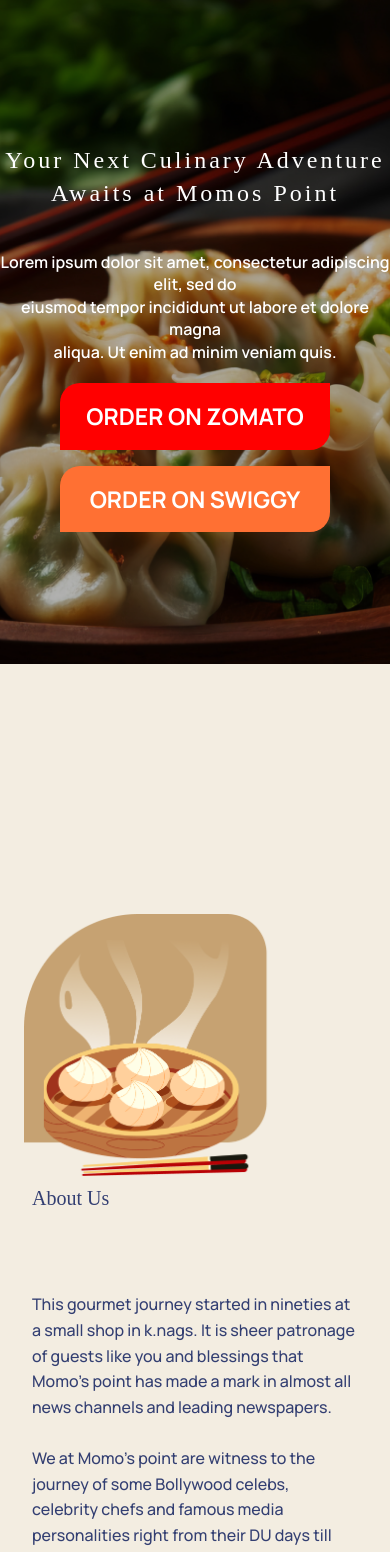
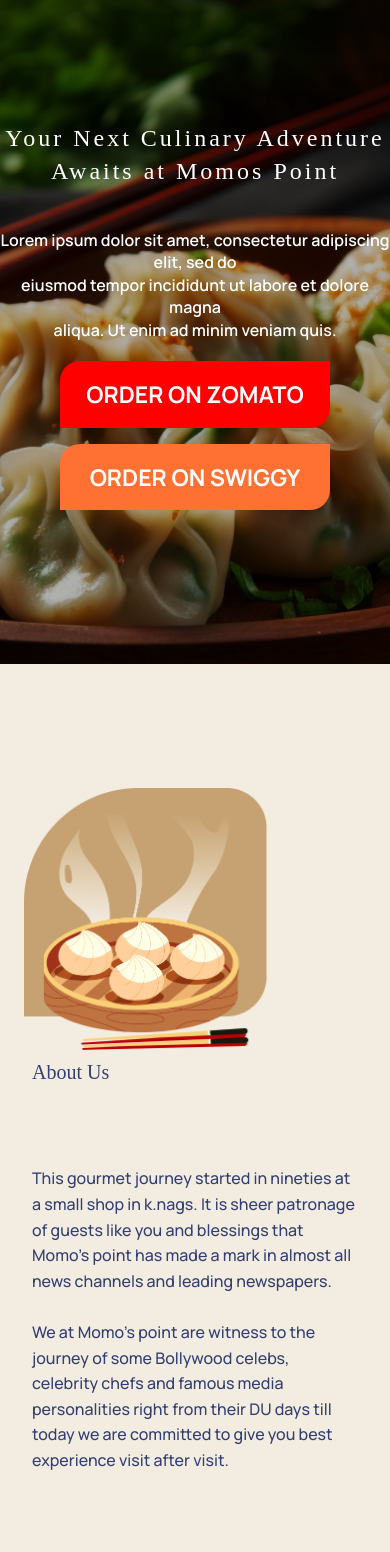
Before and after one commit to prabhat135/Momos-Point, a React (Vite) app: page /#/ in a window 390 px wide. Shown: the part 180-1732 px from the top of the page. Built offline with nearby package versions, Linux system fonts and the light colour scheme; a web font is replaced by a local one.

Commit message:
Refactor CSS and JSX code

```diff
--- a/src/MainPage.css
+++ b/src/MainPage.css
@@ -2,13 +2,13 @@
 /* =================home css==================== */
 
 .home_content {
-    text-align: center;
+    /* text-align: center; */
     color: white;
     display: flex;
     flex-direction: column;
     align-items: center;
-    justify-content: center;
-    height: 86vh;
+    /* justify-content: center; */
+    /* height: 86vh; */
 }
 
 
--- a/src/MainPage.jsx
+++ b/src/MainPage.jsx
@@ -13,7 +13,7 @@
       {/* Home section */}
       <div
         id="home"
-        className="home flex flex-col items-center justify-center text-center min-h-screen"
+        className="home flex flex-col items-center justify-center text-center min-h-[800px]"
       >
         <div className="home_content">
           <h1 className="text-2xl md:text-4xl lg:text-7xl">
@@ -40,9 +40,9 @@
       </div>
 
       {/* About section */}
-      <div id="about" className="about md:px-32 p-6 mt-[130px] lg:mt-[160px] md:mt-[120px] sm:mt-[150px] ">
-        <div className="aboutus flex flex-col md:flex-row">
-          <div className="w-full md:w-1/2 text-center items-center justify-center">
+      <div id="about" className="about md:px-32 p-6  ">
+        <div className="aboutus flex flex-col md:flex-row ">
+          <div className="w-full md:w-1/2 text-center items-center justify-center mt-12">
             <img className="w-3/4" src="./images/aboutus.png" alt="About Us" />
           </div>
           <div className="aboutus_content w-full md:w-1/2 p-2 md:p-6 lg:p-12">
```
